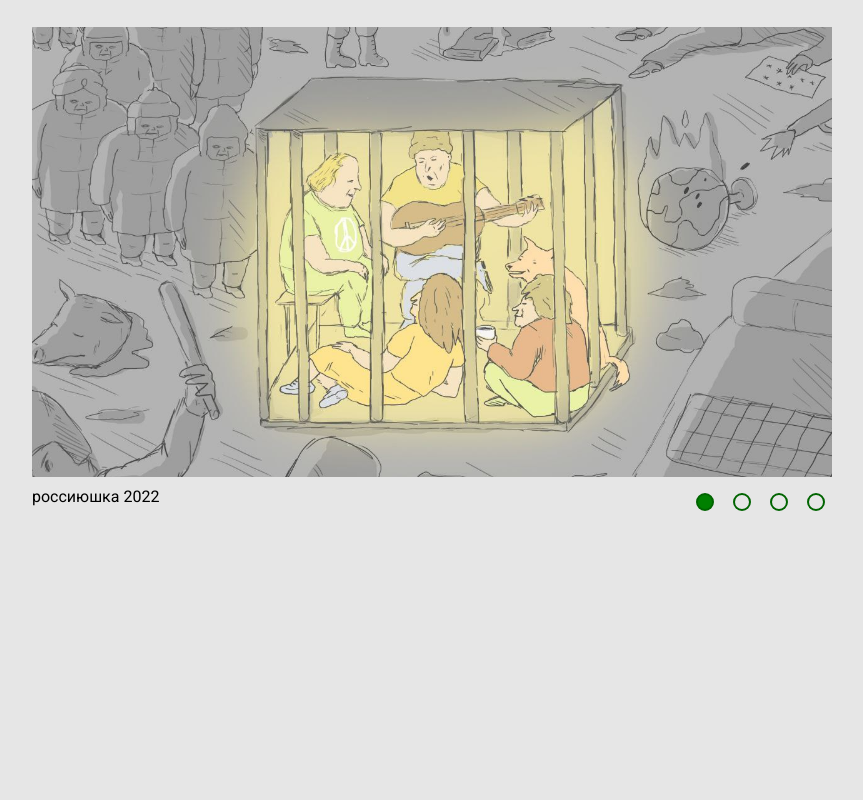
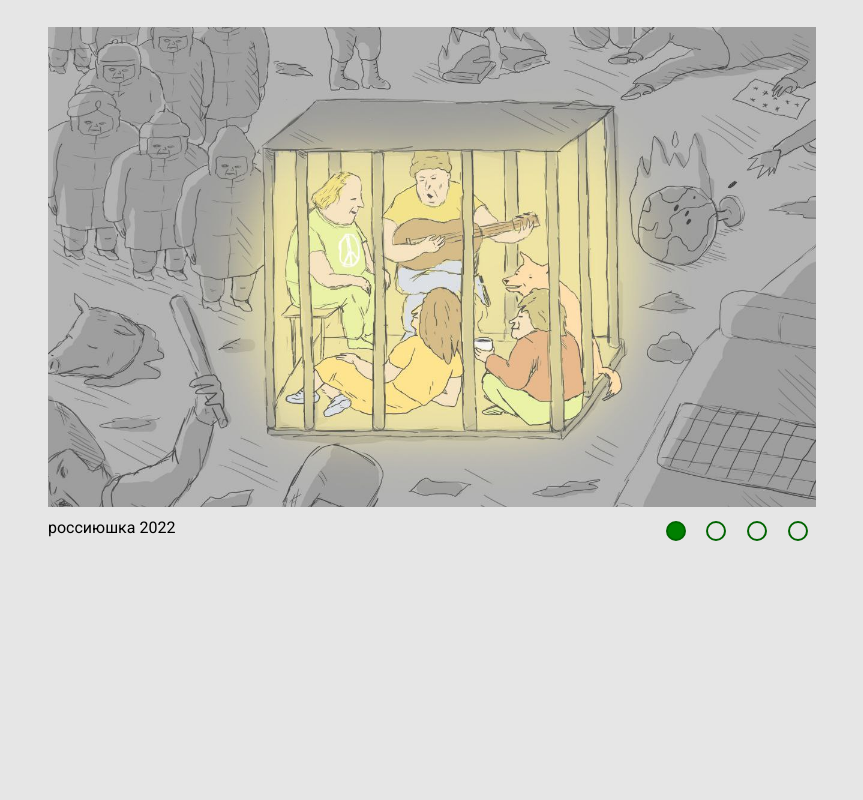
Before and after one commit to StarkovSergey/cssMemSlider, a plain HTML site: page cssMemSlider/index.html in a window 1280 px wide. Shown: the whole page, without its empty margins (208-1071 px from the left). Drawn offline with Linux system fonts and the light colour scheme.

Commit message:
refactor: change units to relative units(Mon, May 16, 2022 11:18:56 AM)

```diff
--- a/cssMemSlider/style.css
+++ b/cssMemSlider/style.css
@@ -10,7 +10,7 @@ ul {
 }
 
 .slider {
-  max-width: 800px;
+  max-width: 60vw;
   overflow-x: hidden;
   margin: 0 auto;
 }
@@ -18,7 +18,7 @@ ul {
 .slider__grid {
   display: grid;
   grid-template-columns: 2fr 1fr;
-  grid-template-rows: auto 50px;
+  grid-template-rows: auto 3rem;
 }
 
 .slider__list {
@@ -46,7 +46,7 @@ ul {
 .slider__item {
   position: relative;
   flex-basis: 100%;
-  height: 450px;
+  height: 60vh;
   flex-shrink: 0;
 }
 
@@ -60,7 +60,7 @@ ul {
 
 .navigation {
   display: flex;
-  gap: 5px;
+  gap: 0.3rem;
   justify-self: end;
   align-self: center;
 }
@@ -70,15 +70,15 @@ ul {
 }
 
 .navigation__button {
-  padding: 7px;
+  padding: 0.5rem;
   cursor: pointer;
 }
 
 .circle {
   border-radius: 50%;
   border: 2px solid darkgreen;
-  width: 14px;
-  height: 14px;
+  width: 1rem;
+  height: 1rem;
   transition: background-color 200ms ease 0s;
 }
 
@@ -111,9 +111,9 @@ input[name="slider"] {
 
 
 .text-wrapper {
-  width: 500px;
+  width: 40vw;
   overflow: hidden;
-  padding-top: 10px;
+  padding-top: 0.7rem;
 }
 
 .slider__text-list {
@@ -137,7 +137,7 @@ input[name="slider"] {
   transform: translateX(-300%);
 }
 
-@media (max-width: 600px) {
+@media (max-width: 670px) {
   .text-wrapper {
     width: 100%;
     overflow: hidden;
@@ -145,7 +145,7 @@ input[name="slider"] {
 
   .slider__grid {
     grid-template-columns: 1fr;
-    grid-template-rows: auto 50px;
+    grid-template-rows: auto 3rem 3rem;
   }
 
   .navigation {
@@ -154,6 +154,6 @@ input[name="slider"] {
   }
 
   .slider__item {
-    height: 300px;
+    height: 40vh;
   }
 }
```
